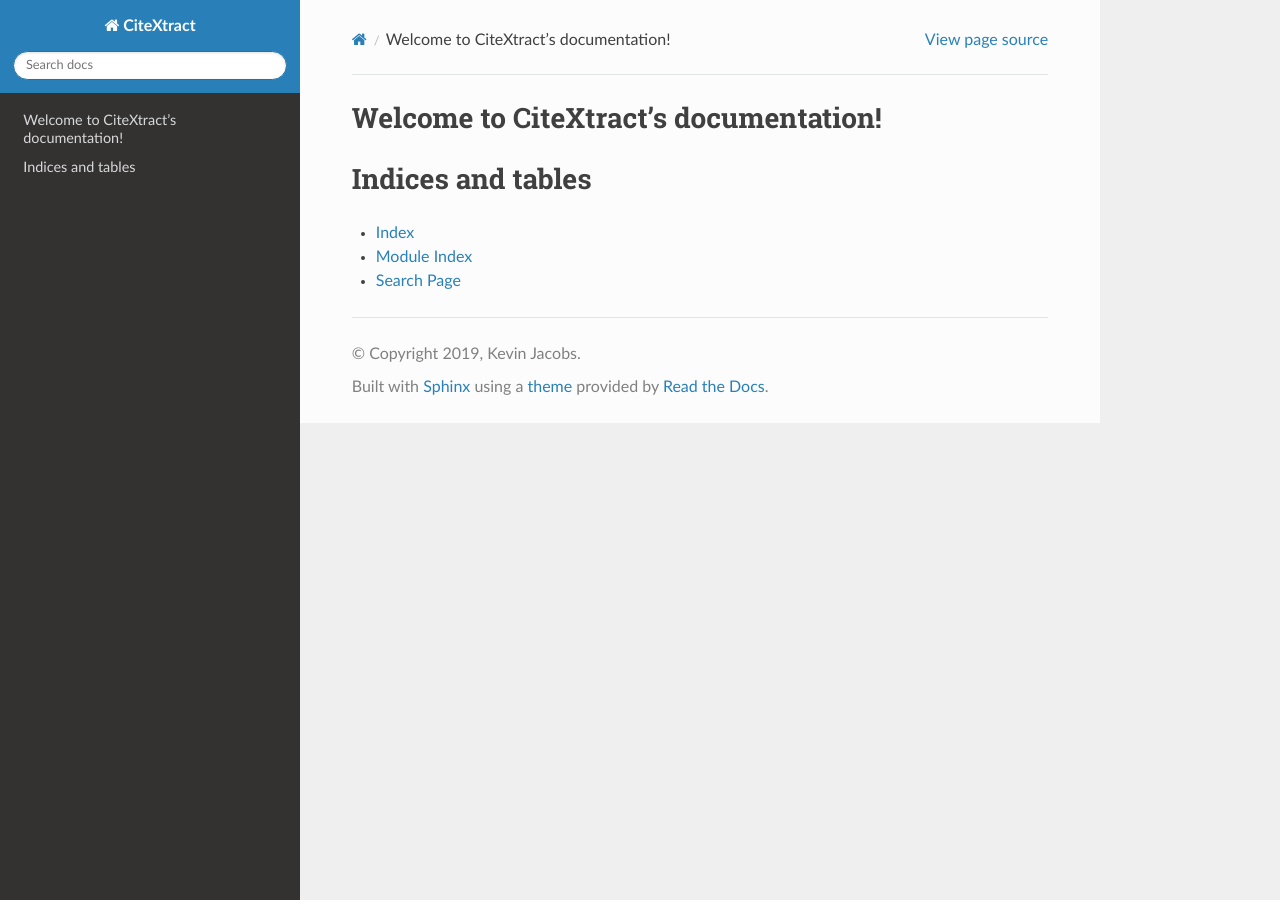
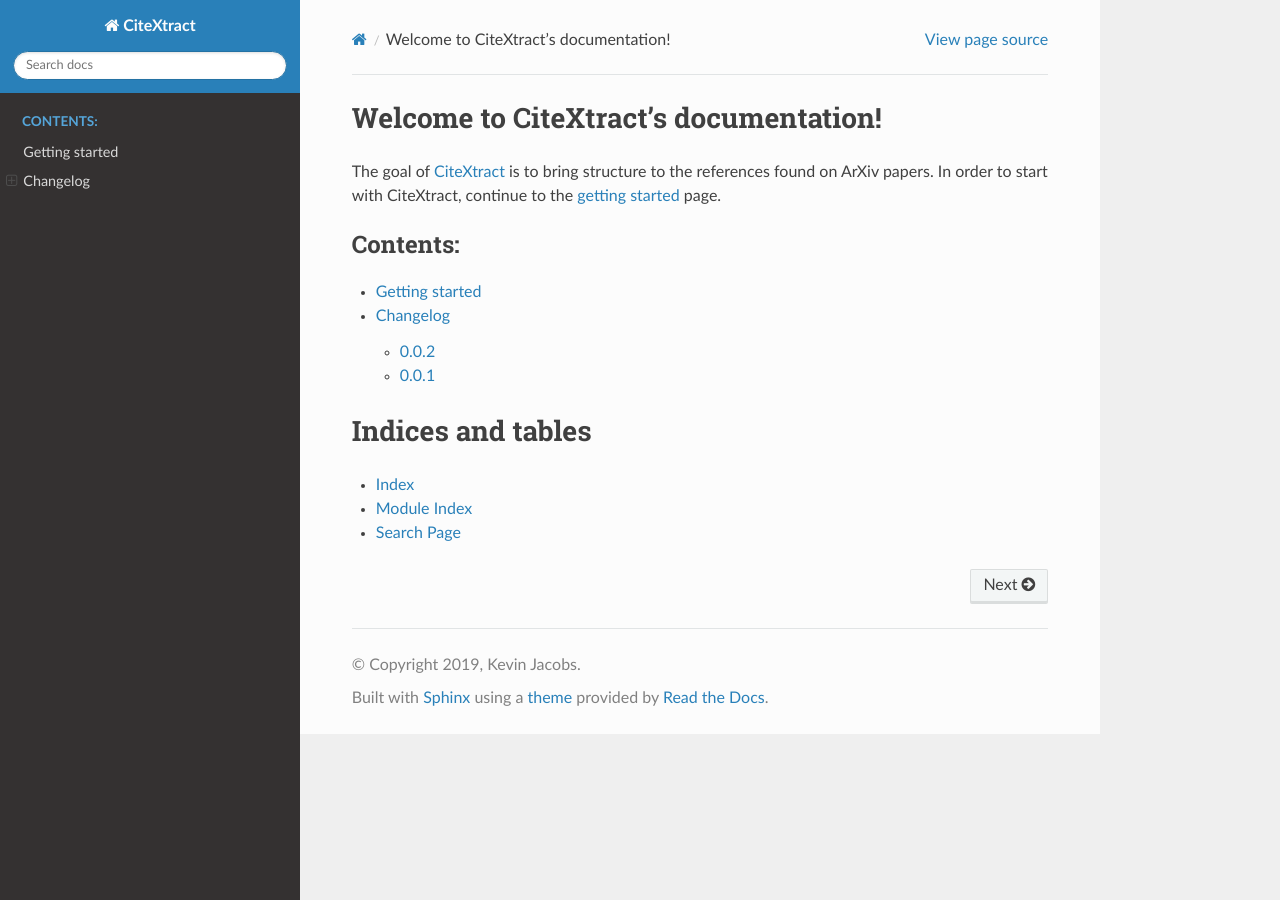
Before and after one commit to kmjjacobs/citextract, a Sphinx documentation site: the page built from docs/index.rst, in a window 1280 px wide. Built offline with Sphinx 7.4.7 and the Read the Docs theme 2.0.0, drawn with Linux system fonts in a browser that asks for light colours.

```diff
--- /dev/null
+++ b/docs/changelog.rst
@@ -0,0 +1,10 @@
+Changelog
+=========
+
+0.0.2
+-----
+- Implementation of the core features.
+
+0.0.1
+-----
+- Initial version with no features.
--- a/docs/conf.py
+++ b/docs/conf.py
@@ -34,6 +34,7 @@ release = citextract.__version__
 # extensions coming with Sphinx (named 'sphinx.ext.*') or your custom
 # ones.
 extensions = [
+   'sphinx.ext.autodoc'
 ]
 
 # Add any paths that contain templates here, relative to this directory.
--- a/docs/index.rst
+++ b/docs/index.rst
@@ -6,10 +6,14 @@
 Welcome to CiteXtract's documentation!
 ======================================
 
+The goal of `CiteXtract <https://www.citextract.com/>`_ is to bring structure to the references found on ArXiv papers. In order to start with CiteXtract, continue to the :doc:`getting started <intro>` page.
+
 .. toctree::
    :maxdepth: 2
    :caption: Contents:
 
+   intro
+   changelog
 
 
 Indices and tables
--- /dev/null
+++ b/docs/intro.rst
@@ -0,0 +1,2 @@
+Getting started
+===============
--- a/requirements-dev.txt
+++ b/requirements-dev.txt
@@ -3,4 +3,4 @@ pylint==2.3.1
 pylint-django==2.0.9
 pydocstyle==3.0.0
 flake8-print==3.1.0
-pytest==4.5.0
+pytest==5.0.1
--- a/requirements.txt
+++ b/requirements.txt
@@ -1 +1,3 @@
+requests==2.21.0
 torch>=1.0.0,<2.0.0
+pdfminer.six==20181108
```
Also changed, not shown: docs/citextract.rst (added, +22 -0 lines), docs/docs/conf.rst (added, +7 -0 lines), docs/docs/modules.rst (added, +7 -0 lines), docs/modules.rst (added, +7 -0 lines), 4 other files.
